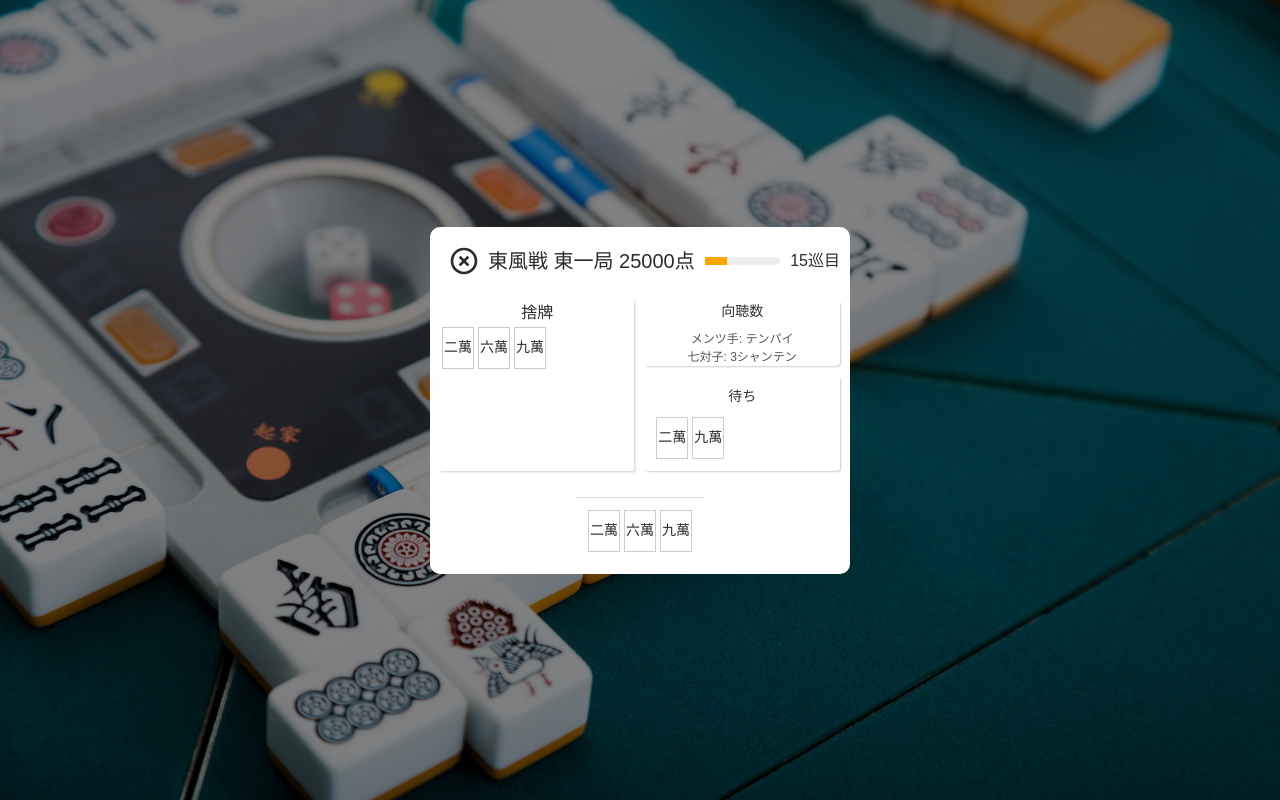
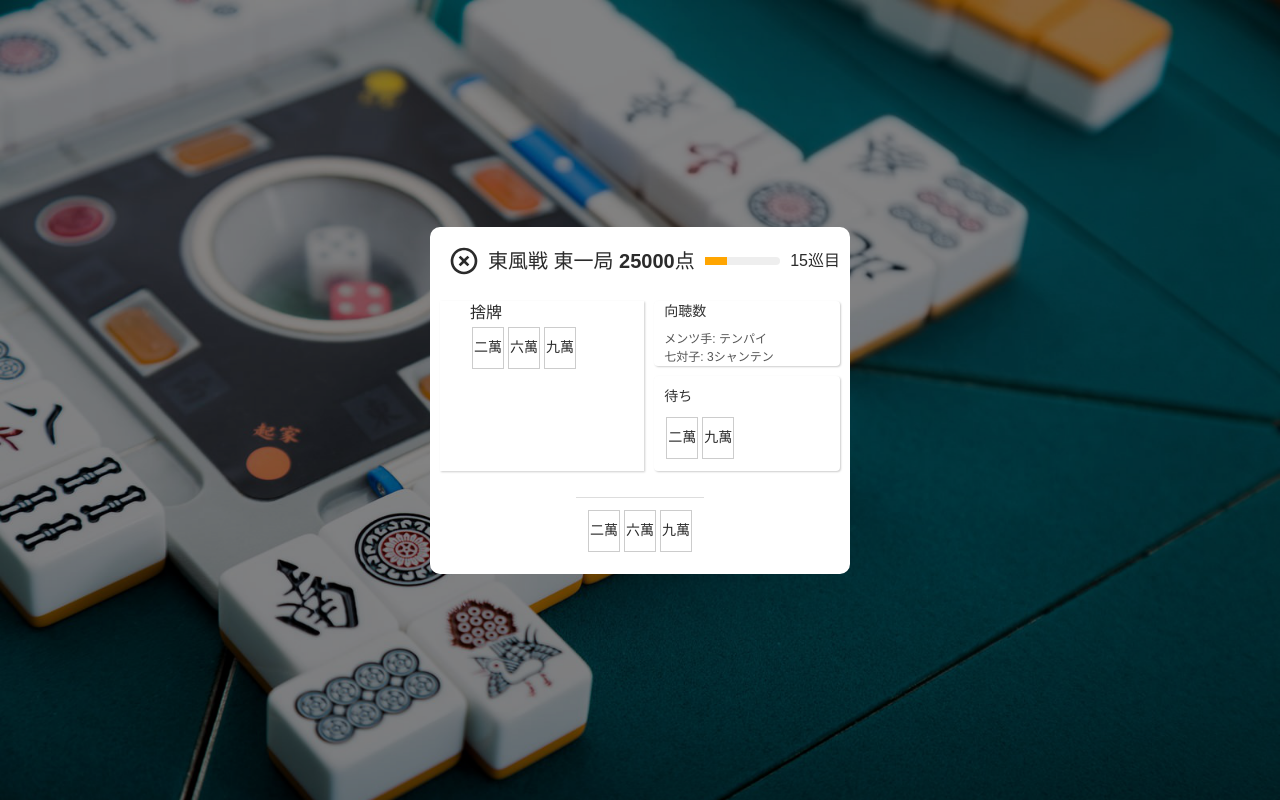
Before and after one commit to ut-code/hitori-mahjong, a React (Vite) app: page /play in a window 1280 px wide. Built offline with nearby package versions, Linux system fonts and the light colour scheme.

Commit message:
フォントを設定

```diff
--- a/src/pages/Play/styles/DiscardArea.module.css
+++ b/src/pages/Play/styles/DiscardArea.module.css
@@ -4,8 +4,11 @@
   box-shadow: 1px 1px 2px rgba(0, 0, 0, 0.2);
 }
 .title {
-  font-weight: bold;
+  text-align: left;
+  padding-left: 30px;
+  font-weight: 500;
 }
 .tiles {
+  padding-left: 30px;
   display: flex;
 }
--- a/src/pages/Play/styles/HandStatus.module.css
+++ b/src/pages/Play/styles/HandStatus.module.css
@@ -8,13 +8,18 @@
 }
 
 .statusText {
-  font-weight: bold;
+  font-weight: 500;
+  padding-left: 10px;
   font-size: 14px;
   color: #333;
   margin-bottom: 8px;
+  text-align: left;
 }
 
 .details {
+  font-weight: 500;
+  padding-left: 10px;
+  text-align: left;
   font-size: 12px;
   color: #555;
   line-height: 1.5;
--- a/src/pages/Play/styles/Header.module.css
+++ b/src/pages/Play/styles/Header.module.css
@@ -6,6 +6,7 @@
 }
 .title {
   font-size: 20px;
+  font-weight: bold;
 }
 .progressBar {
   background-color: #eee;
--- a/src/pages/Play/styles/WaitingTiles.module.css
+++ b/src/pages/Play/styles/WaitingTiles.module.css
@@ -9,7 +9,8 @@
 }
 
 .title {
-  font-weight: bold;
+  text-align: left;
+  font-weight: 500;
   font-size: 14px;
   color: #333;
   margin-bottom: 8px;
```
